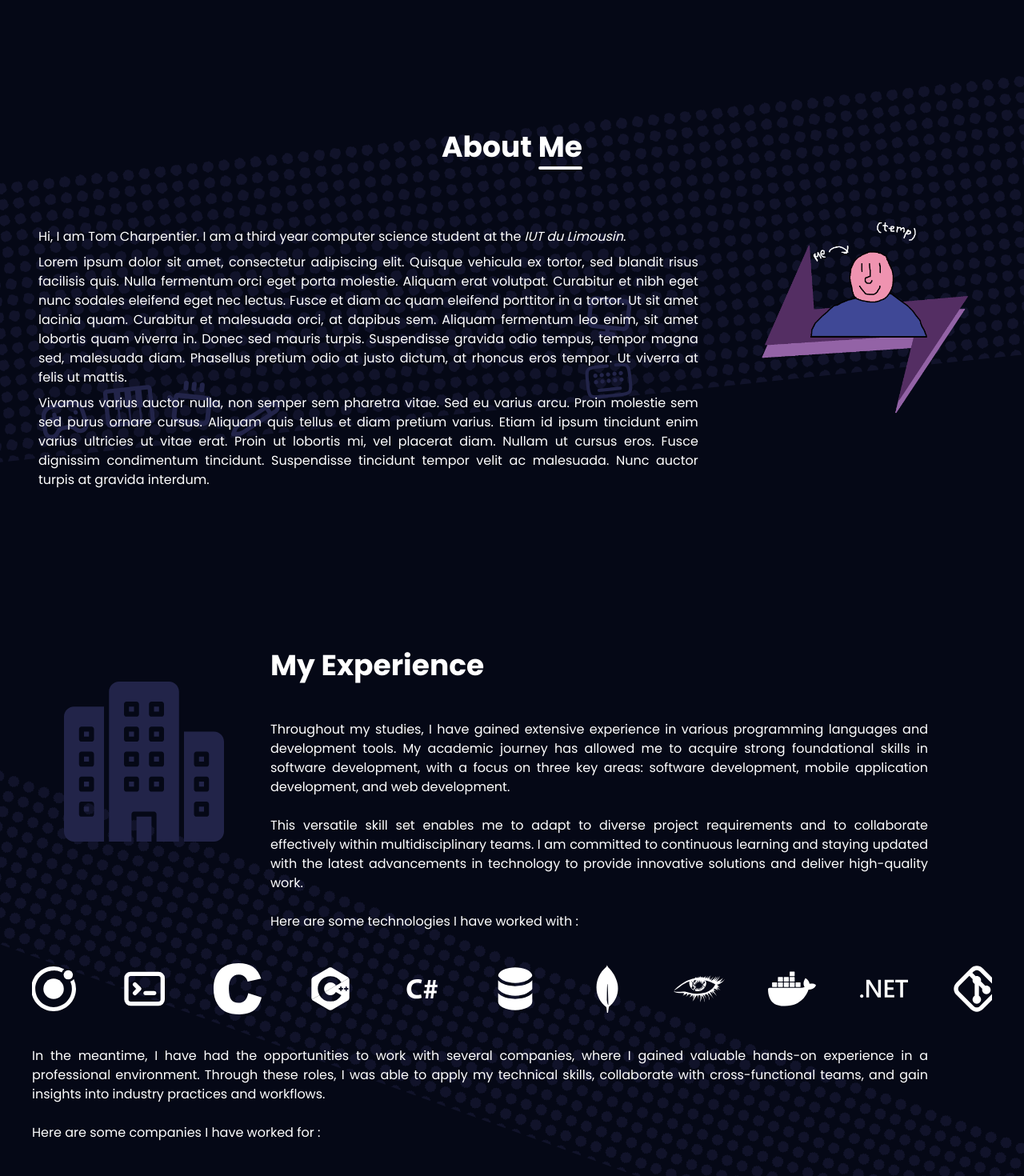
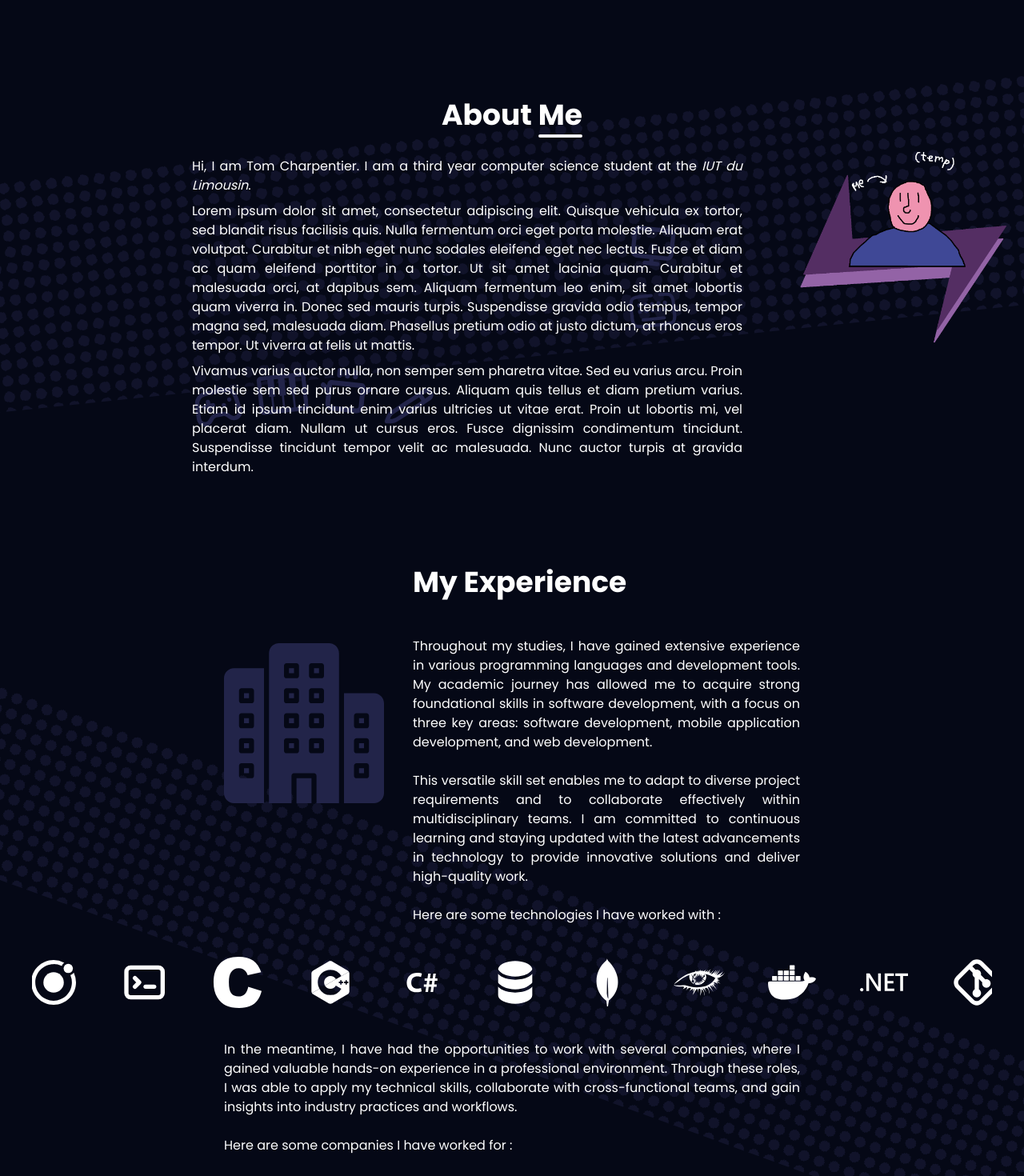
Before and after one commit to ArkAow/tom-charpentier-portfolio, a React (Vite) app: page / in a window 1280 px wide. Shown: the part 1220-2690 px from the top of the page at 80% size. Built offline with nearby package versions, Linux system fonts and the light colour scheme.

Commit message:
Aligned all component

```diff
--- a/src/components/About.jsx
+++ b/src/components/About.jsx
@@ -14,7 +14,7 @@ export default function About() {
 
     return (
         <div id="about"
-          className="relative w-full flex flex-col items-center mt-16 p-10">
+          className="relative w-full flex flex-col items-center mt-16 px-10">
 
             <div className="absolute inset-0  top-3 -left-24 -rotate-[6deg] transform bg-[url('/res/dot.svg')] bg-repeat bg-[length:20px_20px] opacity-40 -z-10"
                 style={{ width: "150%", height: "60%" }} />
@@ -25,7 +25,7 @@ export default function About() {
                 </span>
             </h1>
 
-            <div className="flex flox-row w-screen p-12 text-justify">
+            <div className="flex flox-row w-screen pr-[15%] lg:pr-0 px-[20%]  text-justify">
                 <div className="mt-8 flex flex-col w-full md:w-3/4 items-left relative">
                     <div className="relative z-10">
                         <p className="mb-2">
@@ -65,11 +65,11 @@ export default function About() {
                 <div className="items-end justify-end relative ml-[5%]">
                     <img
                         src="/res/about-photo.png"
-                        className="absolute top-5 left-20 hidden md:flex w-[15vw] max-w-[150px] transition-transform duration-300 hover:scale-125 z-10"
+                        className="absolute top-5 left-20 hidden lg:flex w-[15vw] max-w-[150px] transition-transform duration-300 hover:scale-125 z-10"
                         alt="photo of me :)"/>
                     <img
                         src="/res/about-photo-back-image.png"
-                        className="hidden md:flex w-[40vw] max-w-[300px]"/>
+                        className="hidden lg:flex w-[40vw] max-w-[300px]"/>
                 </div>
             </div>
 
--- a/src/components/CompagnyCards.jsx
+++ b/src/components/CompagnyCards.jsx
@@ -3,7 +3,7 @@ import { Link } from "react-router-dom";
 
 export default function CompanyCards() {
   return (
-    <div className="pt-10 flex flex-wrap gap-5 justify-start">
+    <div className="pt-10 flex flex-wrap gap-5 justify-start lg:justify-center w-full">
 
       {/* L'université du Limousin*/}
       <button className="w-1/2 group relative h-24 rounded-lg border-2 border-primary bg-tertiary
--- a/src/components/Experience.jsx
+++ b/src/components/Experience.jsx
@@ -5,17 +5,18 @@ import CompagnyCards from "./CompagnyCards";
 export default function Experience() {
     return (
         <div id="experience" className="relative w-screen flex flex-col items-left justify-left mt-16 p-10">
-            <div className="absolute inset-0  top-[30rem] -left-44 rotate-[20deg] transform bg-[url('/res/dot.svg')] bg-repeat bg-[length:20px_20px] opacity-40 -z-10"
+            <div className="absolute inset-0 top-[30rem] -left-44 rotate-[20deg] transform bg-[url('/res/dot.svg')] bg-repeat bg-[length:20px_20px] opacity-40 -z-10"
                 style={{ width: "150%", height: "19%" }} />
             <div className="relative">
-                <div className="flex flex-row gap-[5%] md:pl-10">
+                {/* Section avant LogoCarousel */}
+                <div className="flex flex-row gap-[5%] lg:px-[20%] md:pl-10 items-start">
                     <img
                        src="/icons/building.svg"
-                       className="absolute opacity-30 md:relative md:opacity-100 size-1/3 max-w-[200px] pt-[5vh]"
-                       alt="photo of me :)"/>
+                       className="absolute opacity-30 md:relative md:opacity-100 max-w-[200px] pt-[5vh] top-14"
+                       alt="image of a building"/>
                     <div>
                         <h1 className="text-4xl font-bold pb-12">My Experience</h1>
-                        <p className="text-justify md:pr-20 w-full">
+                        <p className="text-justify w-full">
                             Throughout my studies, I have gained extensive experience in various programming languages and development tools.
                             My academic journey has allowed me to acquire strong foundational skills in software development, with a focus on
                             three key areas: software development, mobile application development, and web development.
@@ -28,16 +29,21 @@ export default function Experience() {
                         </p>
                     </div>
                 </div>
-                <LogoCarousel/>
-                <p className="text-justify md:pr-20">
-                    In the meantime, I have had the opportunities to work with several companies, where I gained valuable hands-on experience in a professional environment.
-                    Through these roles, I was able to apply my technical skills, collaborate with cross-functional teams, and gain insights into industry practices and workflows.
-                    <br/><br/>
+
+                <LogoCarousel />
+
+                {/* Section après LogoCarousel */}
+                <div className="lg:px-[20%]">
+                    <p className="relative text-justify">
+                        In the meantime, I have had the opportunities to work with several companies, where I gained valuable hands-on experience in a professional environment.
+                        Through these roles, I was able to apply my technical skills, collaborate with cross-functional teams, and gain insights into industry practices and workflows.
+                        <br/><br/>
+                    </p>
                     <div className="hidden md:inline">
                         Here are some companies I have worked for :
-                        <CompagnyCards />
                     </div>
-                </p>
+                </div>
+                    <CompagnyCards />
             </div>
         </div>
     );
```
